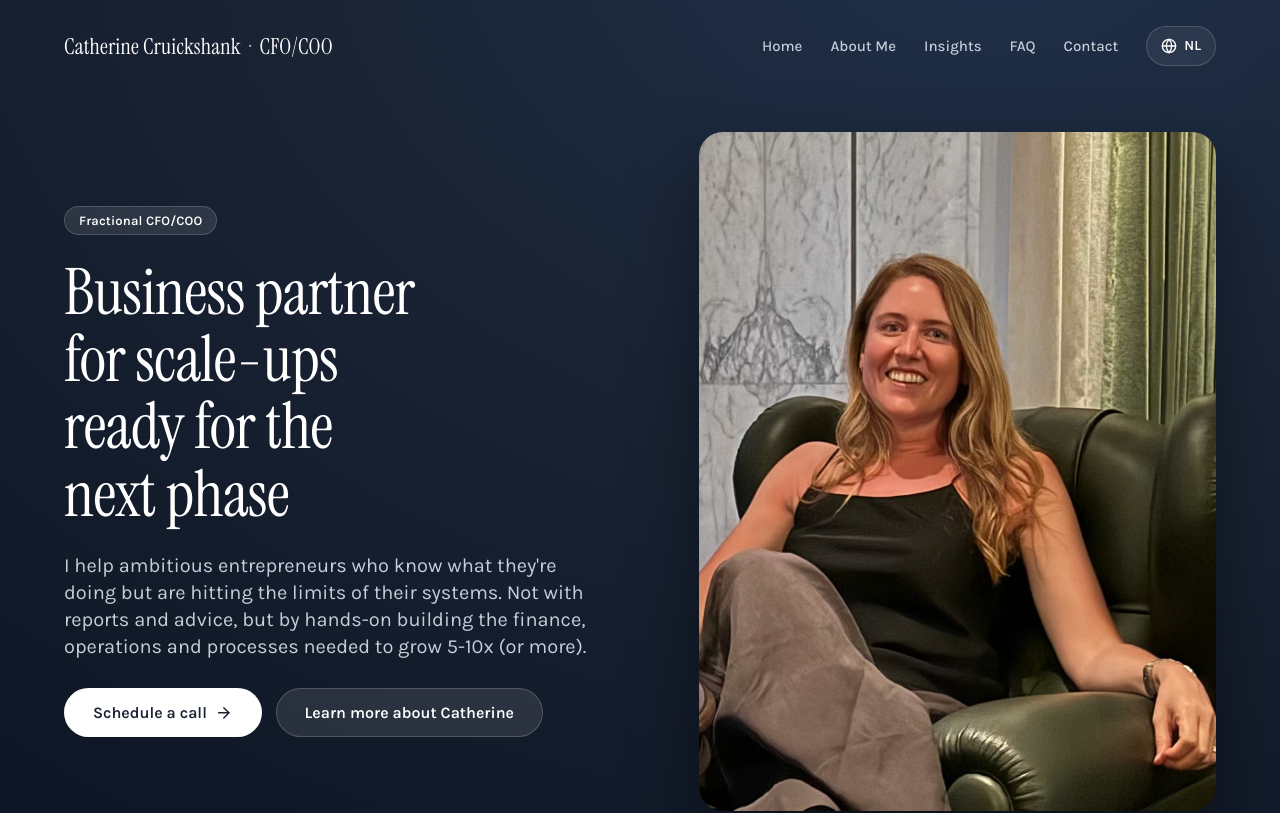
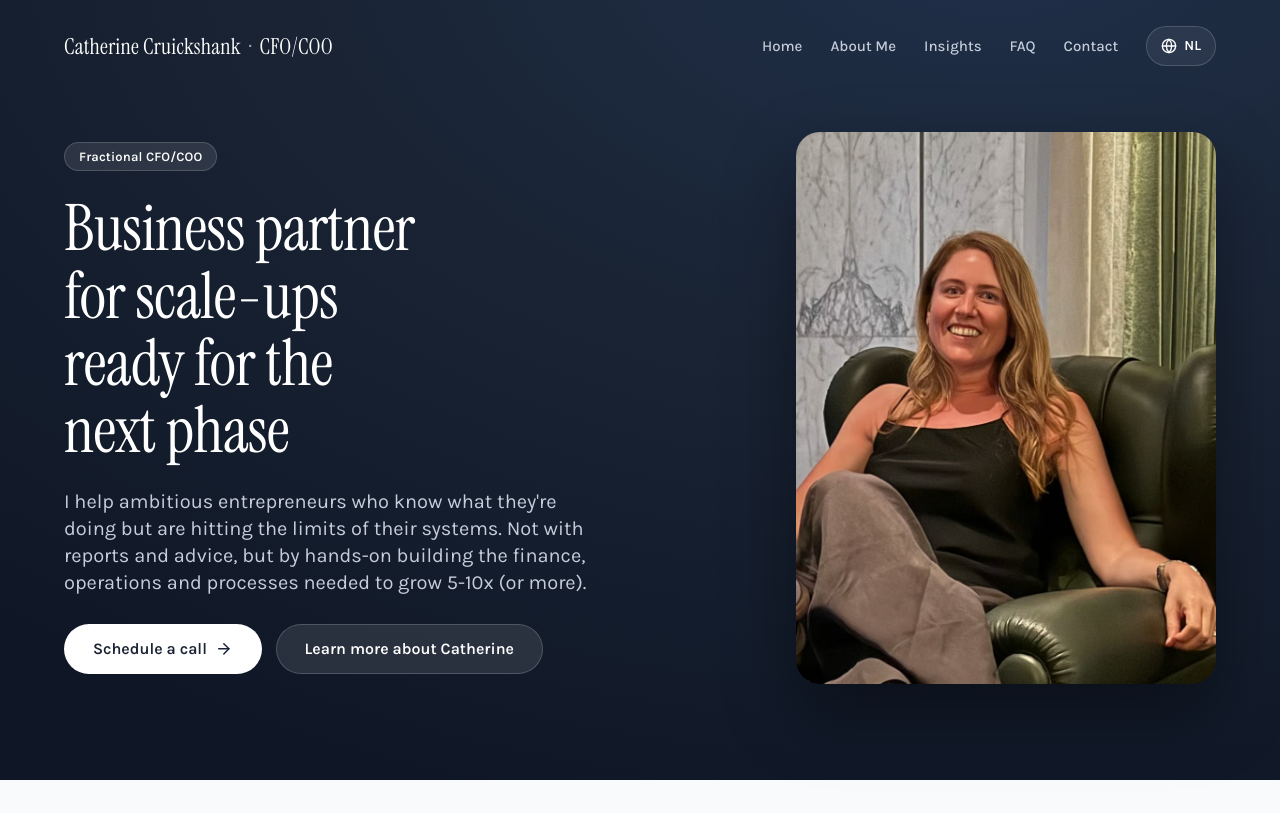
Before and after one commit to decipherindustries/cefabmanagement.com, a Next.js app: page /en in a window 1280 px wide. Shown: the top 813 px of the page. Built offline with nearby package versions, Linux system fonts and the light colour scheme; no server answers.

Commit message:
fix(hero): cap portrait at 420px so it stays sharp on 2x screens

```diff
--- a/app/styles/layout.css
+++ b/app/styles/layout.css
@@ -40,6 +40,8 @@
   .ck-hero__lead { font-size: var(--text-lead); line-height: var(--lh-snug);
     color: var(--on-dark-body); margin: 0; max-width: 46ch; }
   .ck-hero__cta { display: flex; gap: 14px; flex-wrap: wrap; margin-top: 4px; }
+  /* Capped so the 895px-wide source stays sharp on 2x screens (420 x 2 = 840). */
+  .ck-hero__media { width: 100%; max-width: 420px; justify-self: end; }
   .ck-hero__media img { width: 100%; height: auto; border-radius: var(--radius-xl);
     box-shadow: 0 30px 70px rgba(0,0,0,.4); display: block; }
 
--- a/components/sections/Hero.tsx
+++ b/components/sections/Hero.tsx
@@ -28,7 +28,7 @@ export function Hero({ locale, dict }: { locale: Locale; dict: Dictionary }) {
             </div>
           </div>
           <div className="ck-hero__media">
-            <Image src={portrait} alt="Catherine Cruickshank" priority fetchPriority="high" placeholder="blur" sizes="(max-width: 980px) 90vw, 460px" />
+            <Image src={portrait} alt="Catherine Cruickshank" priority fetchPriority="high" placeholder="blur" sizes="(max-width: 980px) 90vw, 420px" />
           </div>
         </Container>
       </section>
```
